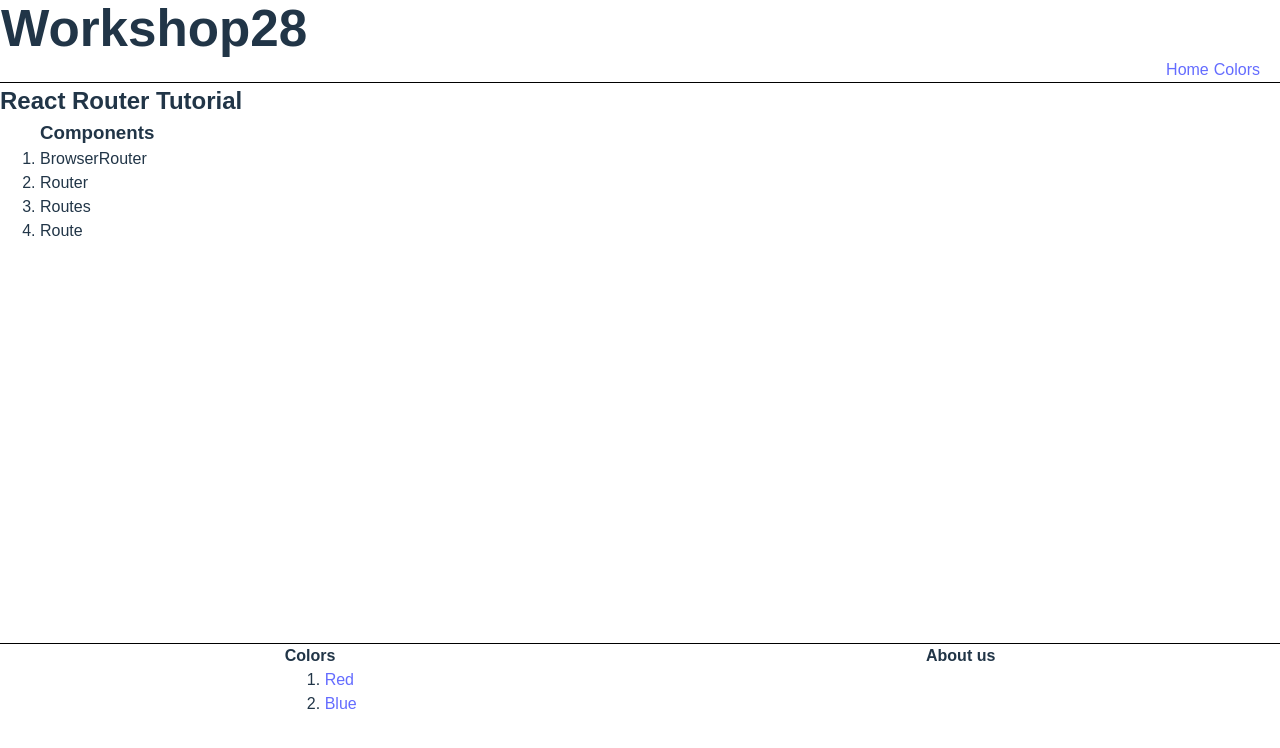
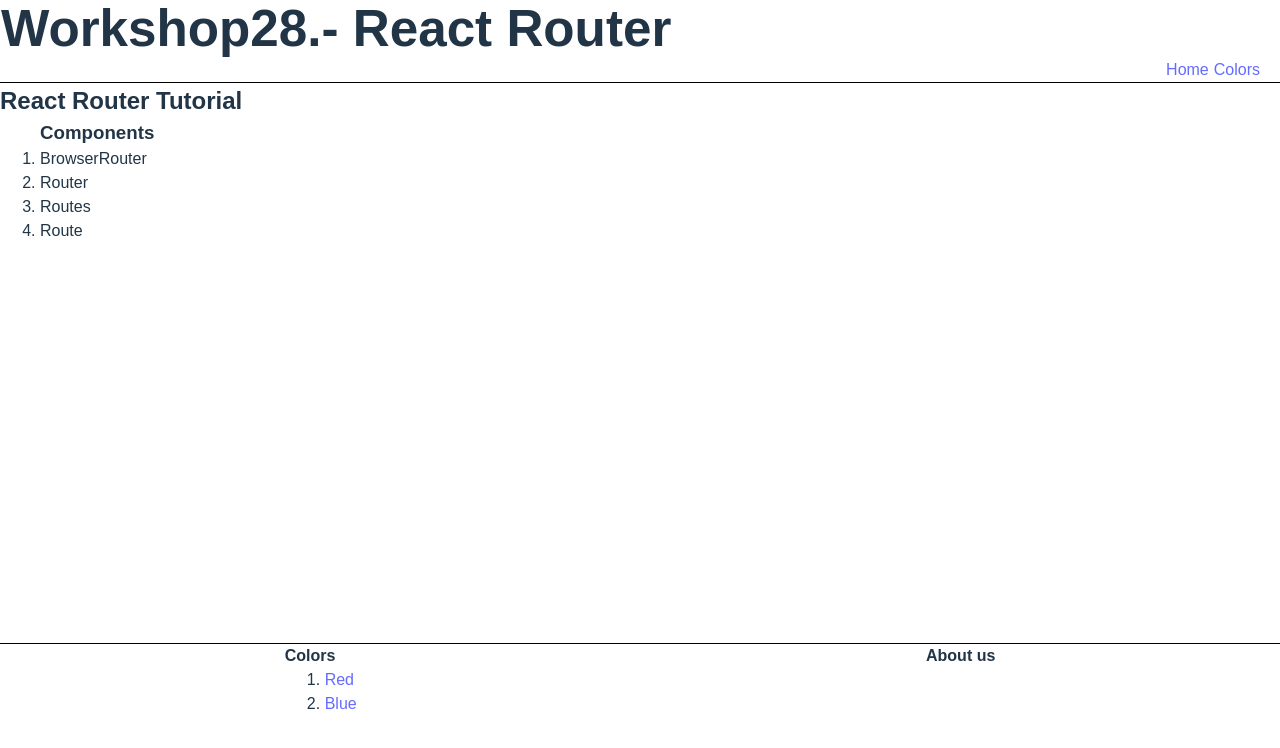
Before and after one commit to Pivanrios/react-route, a React (Vite) app in the folder react-route/: page / in a window 1280 px wide. Shown: the top 748 px of the page. Built offline with nearby package versions, Linux system fonts and the light colour scheme.

Commit message:
change title

```diff
--- a/react-route/src/components/Titulo.jsx
+++ b/react-route/src/components/Titulo.jsx
@@ -5,7 +5,7 @@ export default function Titulo(){
 
     return(
         <div>
-              <h1>Workshop28</h1>
+              <h1>Workshop28.- React Router</h1>
               <Nav />
               <Outlet/>
               <Footer/>
```
